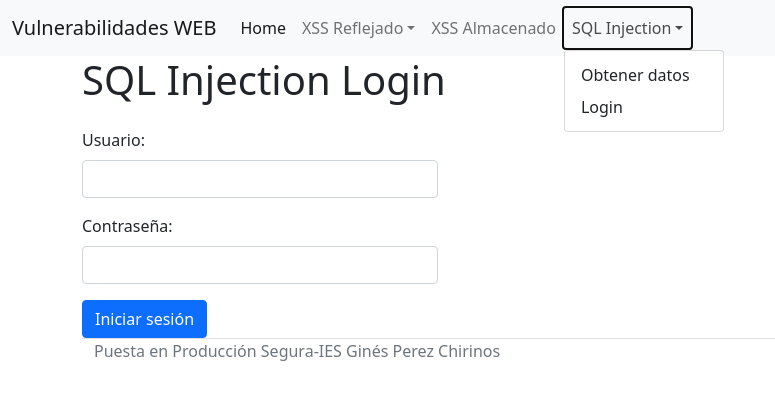
After one commit to agustinchirinos/entradaFormulariosFlaskProject, a Flask app: page /sqlinjectionlogin/ in a window 1280 px wide, after a click on "SQL Injection". The commit adds this page. Shown: the top 400 px of the page, without its empty margins (0-775 px from the left). Run offline with Flask 2, Linux system fonts and the light colour scheme; some libraries are stand-ins or nearby versions.

Commit message:
SqlInjection

```diff
--- a/app/__init__.py
+++ b/app/__init__.py
@@ -13,6 +13,7 @@ engine = create_engine("postgresql://postgres:123456@localhost:5432/tutorialFlas
 
 from .xssreflejado import xssreflejado
 from .xssalmacenado import xssalmacenado
+from .sqlinjection import sqlinjection
 
 
 def create_app():
@@ -27,4 +28,5 @@ def create_app():
 
     app.register_blueprint(xssreflejado)
     app.register_blueprint(xssalmacenado)
+    app.register_blueprint(sqlinjection)
     return app
--- /dev/null
+++ b/app/sqlinjection/__init__.py
@@ -0,0 +1,4 @@
+from flask import Blueprint
+sqlinjection = Blueprint('sqlinjection', __name__, template_folder='templates', static_folder='static')
+
+from . import routes
--- /dev/null
+++ b/app/sqlinjection/routes.py
@@ -0,0 +1,35 @@
+from flask import request, render_template
+
+from . import sqlinjection
+from .. import engine
+
+
+@sqlinjection.route("/sqlinjectionindex/",methods=["GET","POST"])
+def sqlinjectionindex():
+    id = 0
+    sql = f"SELECT * FROM productos"
+    if request.method == "POST":
+        id = request.form.get("id")
+        sql += f" WHERE id={id}"
+    with engine.connect() as conn:
+        productos = conn.execute(sql)
+    return render_template("sqlinjectionindex.html", productos=productos, id=id)
+
+@sqlinjection.route("/sqlinjectionlogin/", methods=["get","post"])
+def sqlinjectionlogin():
+    # usuario.rowcount
+    # usuario.fetchone()[0]
+    username = ""
+    error = ""
+    if request.method == "POST":
+        username = request.form.get("username")
+        password = request.form.get("password")
+        sql = f"SELECT * FROM usuarios WHERE username='{username}' AND password='{password}'"
+        print(sql)
+        with engine.connect() as conn:
+            usuario = conn.execute(sql)
+            if usuario.rowcount >= 1:
+                return render_template("sqlinjectionwelcome.html",usuario=usuario.fetchone()[0])
+            else:
+                error = "Credenciales incorrectas"
+    return render_template("sqlinjectionlogin.html", username=username, error = error)
--- /dev/null
+++ b/app/sqlinjection/templates/sqlinjectionlogin.html
@@ -0,0 +1,25 @@
+{% extends "base.html" %}
+{% block titulo %}SQL Injection Login{% endblock %}
+{% block contenido %}
+<h1>SQL Injection Login</h1>
+    {% if error %}
+        <div class="alert alert-danger" role="alert">
+          {{ error }}
+        </div>
+    {% endif %}
+    <div class="row">
+        <div class="col-sm-4">
+            <form action="{{ url_for('sqlinjection.sqlinjectionlogin') }}" method="post">
+                <div class="mb-3 mt-3">
+                    <label class="form-label">Usuario:</label>
+                    <input name="username" class="form-control" value="{{ username }}" type="text"/>
+                </div>
+                <div class="mb-3 mt-3">
+                    <label class="form-label">Contraseña:</label>
+                    <input name="password" class="form-control" type="password"/>
+                </div>
+                <input type="submit" value="Iniciar sesión" class="btn btn-primary"/>
+            </form>
+        </div>
+    </div>
+{% endblock %}
--- /dev/null
+++ b/app/sqlinjection/templates/sqlinjectionwelcome.html
@@ -0,0 +1,6 @@
+{% extends "base.html" %}
+{% block titulo %}Bienvenido{% endblock %}
+{% block contenido %}
+<h1>Bienvenido</h1>
+    Bienvenido <span class="fw-bold">{{ usuario }}</span>
+{% endblock %}
--- a/app/templates/_menu.html
+++ b/app/templates/_menu.html
@@ -25,12 +25,12 @@
         <li class="nav-item">
           <a class="nav-link" href="{{ url_for('xssalmacenado.xssalmacenadoindex') }}">XSS Almacenado</a>
         </li>
-{#          <li class="nav-item dropdown">#}
-{#              <a class="nav-link dropdown-toggle" href="#" role="button" data-bs-toggle="dropdown">SQL Injection</a>#}
-{#              <ul class="dropdown-menu">#}
-{#                  <li><a class="dropdown-item" href="{{ url_for('sqlinjectionindex') }}">Obtener datos</a></li>#}
-{#                  <li><a class="dropdown-item" href="{{ url_for('sqlinjectionlogin') }}">Login</a></li>#}
-{#              </ul>#}
+          <li class="nav-item dropdown">
+              <a class="nav-link dropdown-toggle" href="#" role="button" data-bs-toggle="dropdown">SQL Injection</a>
+              <ul class="dropdown-menu">
+                  <li><a class="dropdown-item" href="{{ url_for('sqlinjection.sqlinjectionindex') }}">Obtener datos</a></li>
+                  <li><a class="dropdown-item" href="{{ url_for('sqlinjection.sqlinjectionlogin') }}">Login</a></li>
+              </ul>
 {#          </li>#}
 {#          <li class="nav-item dropdown">#}
 {#              <a class="nav-link dropdown-toggle" href="#" role="button" data-bs-toggle="dropdown">Ficheros</a>#}
```
Also changed, not shown: app/sqlinjection/templates/sqlinjectionindex.html (added, +35 -0 lines).
